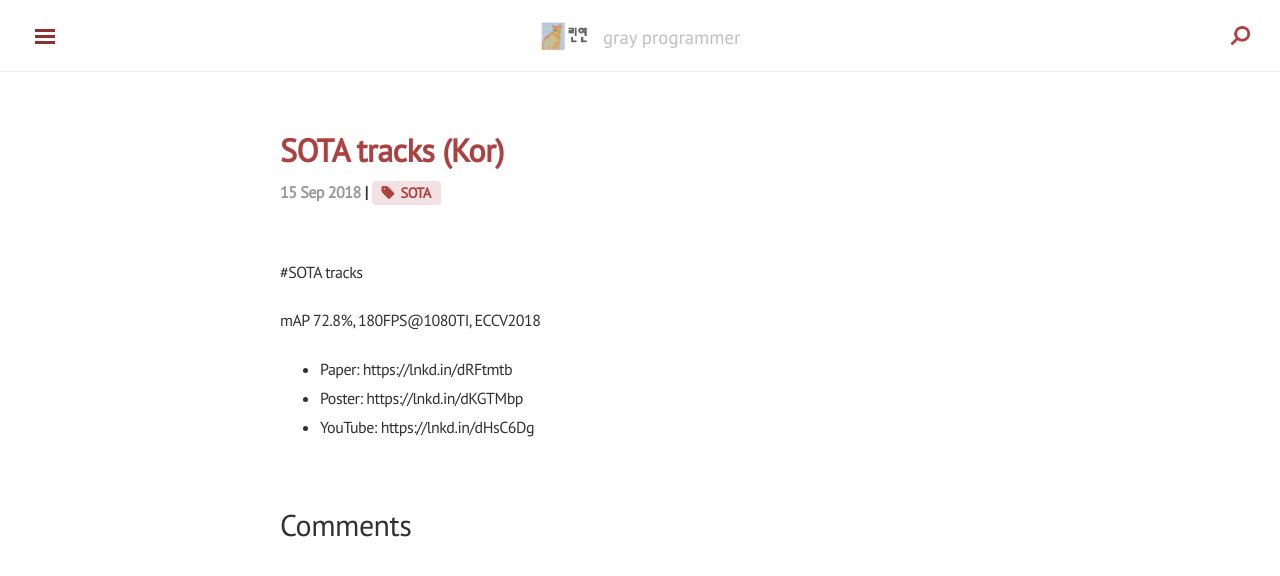
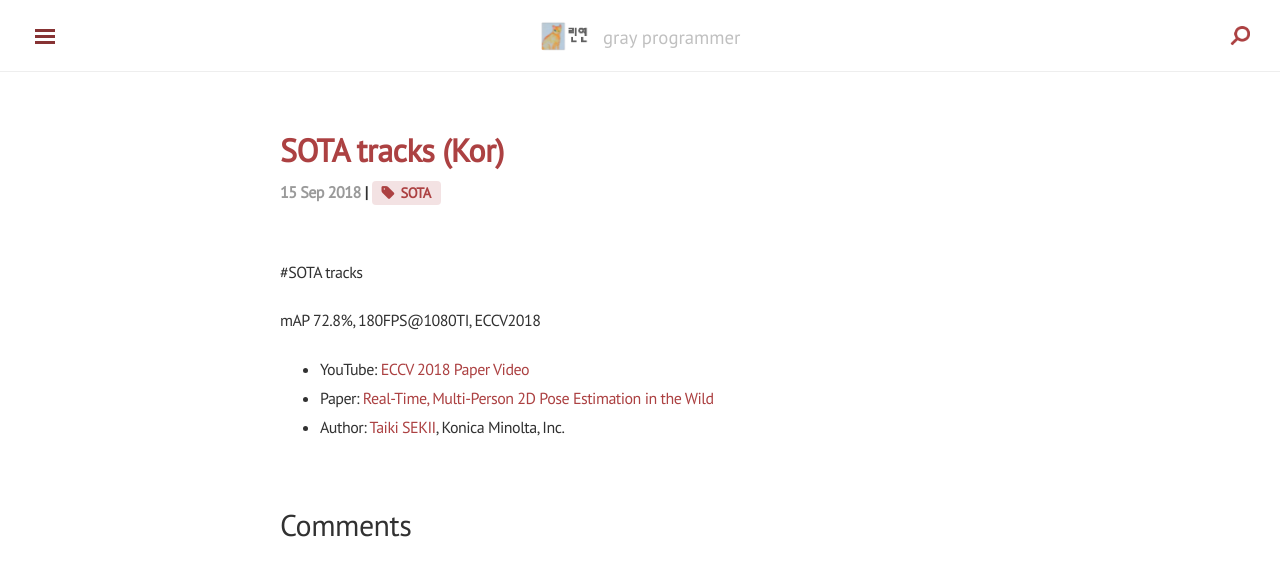
Before and after one commit to secutron/secutron.github.io, a Jekyll site: the page built from _posts/2018-09-15-SOTAtrack.md, in a window 1280 px wide. Shown: the top 576 px of the page. Built offline with Jekyll 4.4.1, drawn with Linux system fonts in a browser that asks for light colours; nearby versions of some CDN libraries; comment, search, counter and statistics services are not loaded.

Commit message:
Update 2018-09-15-SOTAtrack.md

```diff
--- a/_posts/2018-09-15-SOTAtrack.md
+++ b/_posts/2018-09-15-SOTAtrack.md
@@ -12,6 +12,6 @@ date: 2018-09-15 07:51:01 -0400
 
 mAP 72.8%, 180FPS@1080TI, ECCV2018
 
-- Paper: https://lnkd.in/dRFtmtb
-- Poster: https://lnkd.in/dKGTMbp
-- YouTube: https://lnkd.in/dHsC6Dg
+- YouTube: [ECCV 2018 Paper Video](https://www.youtube.com/watch?v=4PSm8zFE1Cc&feature=youtu.be)
+- Paper: [Real-Time, Multi-Person 2D Pose Estimation in the Wild](http://taikisekii.com/PDF/Sekii_ECCV18.pdf)
+- Author: [Taiki SEKII](http://taikisekii.com/#profile), Konica Minolta, Inc.
```
